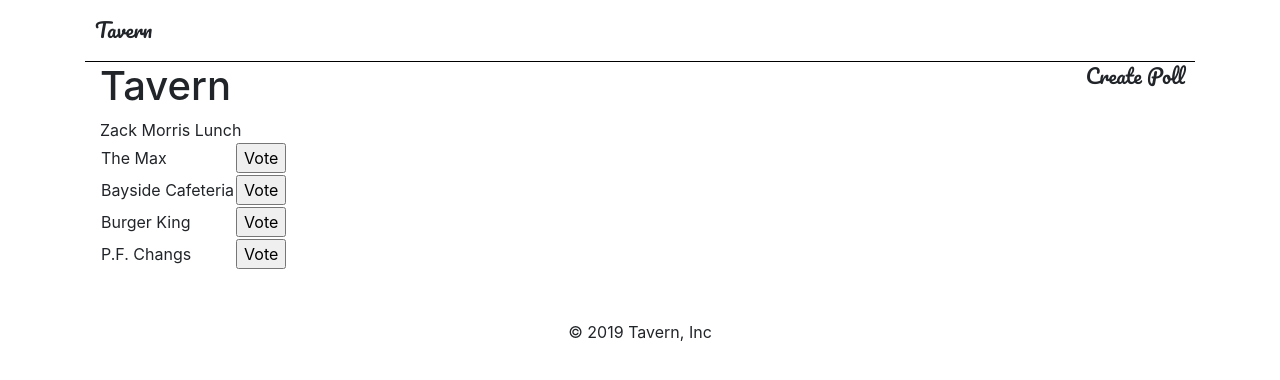
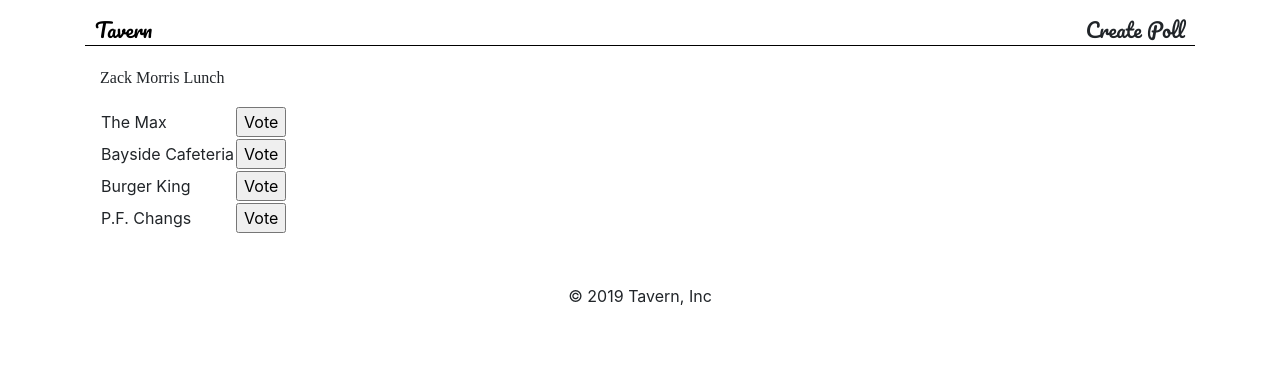
Before and after one commit to jessicawoolard/Tavern, a Django app: page /1/ in a window 1280 px wide. Shown: the top 380 px of the page. Run offline with Django 3.2, Linux system fonts and the light colour scheme; data comes from the database, SQL or seed files in the repository; both versions use the stored data as it was after the commit; some libraries are stand-ins or nearby versions.

Commit message:
fixed heroku

```diff
--- a/tavern/static/css/styles.css
+++ b/tavern/static/css/styles.css
@@ -6,14 +6,19 @@ body header {
 }
 body header .logo {
   width: 50%;
+  color: black;
 }
 body header .create_poll {
   float: right;
 }
-body img {
+body .lunch-name {
+  margin-top: 20px;
+  font-family: Playfair Display sans-serif;
+}
+body .img {
   margin-top: 20px;
 }
-body footer {
+body .footer {
   text-align: center;
   margin: 50px;
 }
--- a/tavern/static/css/styles.scss
+++ b/tavern/static/css/styles.scss
@@ -7,16 +7,24 @@ body {
     padding: 15px 10px 0 10px;
       .logo {
         width: 50%;
+        color: black;
       }
 
       .create_poll{
         float: right;
+
       }
   }
-  img {
+
+  .lunch-name {
+    margin-top: 20px;
+    font-family: Playfair Display sans-serif;
+
+  }
+  .img {
     margin-top: 20px;
   }
-  footer {
+  .footer {
     text-align: center;
     margin: 50px;
   }
--- a/tavern/templates/base.html
+++ b/tavern/templates/base.html
@@ -9,6 +9,7 @@
               integrity="sha384-GJzZqFGwb1QTTN6wy59ffF1BuGJpLSa9DkKMp0DgiMDm4iYMj70gZWKYbI706tWS"
               crossorigin="anonymous">
         <link href="https://fonts.googleapis.com/css?family=Pacifico" rel="stylesheet">
+        <link href="https://fonts.googleapis.com/css?family=Playfair+Display" rel="stylesheet">
         <link rel="stylesheet" href="../static/css/styles.css" class="stylesheet">
 
         <title>Tavern</title>
@@ -16,22 +17,17 @@
     <body>
         <div class="container">
             <header>
-        <p class="logo">Tavern</p>
+                <a href="{% url 'tavern:home' %}" class="logo" type="">Tavern</a>
                 <p class="create_poll">Create Poll</p>
             </header>
             <div class="container">
 
-
-            <h1>Tavern</h1>
-            <div>
-
-            </div>
                 {% block content %}
 
 
                 {% endblock %}
             </div>
-    <footer>
+            <footer class="footer">
                 &copy; 2019 Tavern, Inc
             </footer>
         </div>
--- a/tavern/templates/detail.html
+++ b/tavern/templates/detail.html
@@ -2,11 +2,11 @@
 
 {% block content %}
 
-    {{ lunch.nickname }}
+   <p class="lunch-name"> {{ lunch.nickname }}</p>
 <table>
     {% for location in locations %}
      <tr>
-        <td>{{ location.restaurant_suggestions }}</td>
+        <td class="lunch-suggestions">{{ location.restaurant_suggestions }}</td>
          <td>
              <form action="{% url 'tavern:vote' lunch.id %}" method="post">
                  {% csrf_token %}
--- a/tavern/templates/home.html
+++ b/tavern/templates/home.html
@@ -1,7 +1,7 @@
 {% extends 'base.html' %}
 
 {% block content %}
-    <img src="../static/photos/iStock-502840530.jpg" alt="#" height="600px" width="800px">
+    <img src="../static/photos/iStock-502840530.jpg" alt="#" height="600px" width="800px" class="img">
     <p>Which lunch group would you like to enter?</p>
 
     <table>
--- a/tavern/templates/results.html
+++ b/tavern/templates/results.html
@@ -9,5 +9,6 @@
        <td>{{ location.votes }}</td>
         </tr>
     {% endfor %}
+    <a class='logo' href="{% url 'tavern:home' %}">Return Home</a>
 </table>
 {% endblock %}
--- a/tavern/views.py
+++ b/tavern/views.py
@@ -49,7 +49,6 @@ class ResultsView(TemplateView):
 
 
 class VotesView(View):
-
     def post(self, request, **kwargs):
         lunch_pk = self.kwargs.get('pk')
         lunch = Lunch.objects.get(pk=lunch_pk)
```
Also changed, not shown: conf/settings.py (+0 -10 lines), db.sqlite3, 1 other file. Lines whose indentation alone changed are shown as unchanged.
